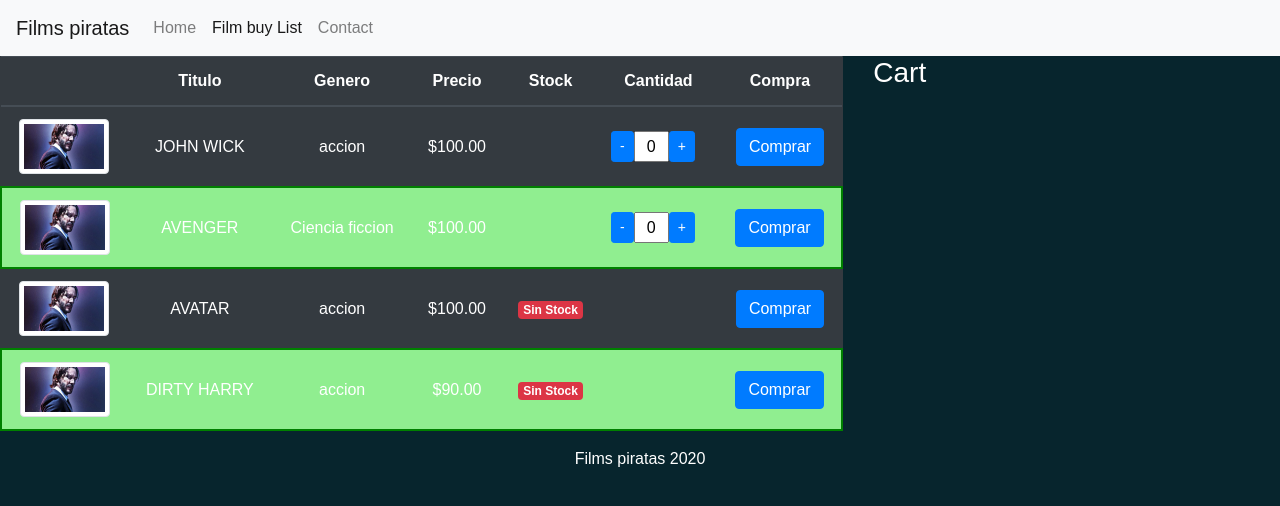
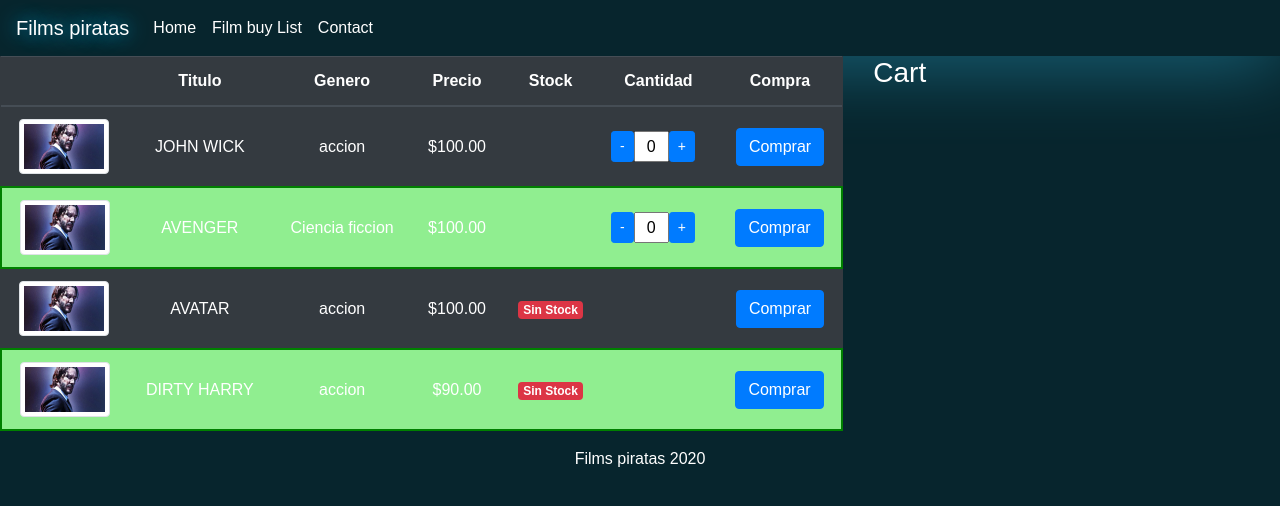
Before and after one commit to luc4s92/angular-films, an Angular app: page /films in a window 1280 px wide. Shown: the top 506 px of the page. Built offline with nearby package versions, Linux system fonts and the light colour scheme.

Commit message:
correccion de estilos

```diff
--- a/src/app/app.component.html
+++ b/src/app/app.component.html
@@ -1,6 +1,6 @@
-<nav class="navbar navbar-expand-lg navbar-light bg-light">
+<nav class="navbar navbar-expand-lg navcolor">
 
-  <a class="navbar-brand" href="#">{{title}}</a>
+  <a class="navbar-brand neon" href="#" data-text="{{title}}">{{title}}</a>
   <button class="navbar-toggler" type="button" data-toggle="collapse" data-target="#navbarNav" aria-controls="navbarNav" aria-expanded="false" aria-label="Toggle navigation">
     <span class="navbar-toggler-icon"></span>
   </button>
--- a/src/app/app.component.scss
+++ b/src/app/app.component.scss
@@ -1,3 +1,40 @@
 footer{
     text-align: center;
 }
+
+.navcolor{
+    background: #07252d;
+}
+
+.navcolor a{
+    color: #fff;
+}
+
+.neon{
+    color: #0e3742;
+    text-shadow: 0 0 20px #03bcf4;
+}
+
+.neon:after{
+    content: attr(data-text);
+    position: absolute;
+    top: 0;
+    left: 0;
+    padding: 0 20px;
+    z-index: -1;
+    color: #03bcf4;
+    filter: blur(15px);
+}
+
+.neon:before{
+    content: '';
+    position: absolute;
+    top: 0;
+    left: 0;
+    width: 100%;
+    height: 100%;
+    background: #36ccfa;
+    z-index: -2;
+    opacity: .5;
+    filter: blur(40px);
+}
```
